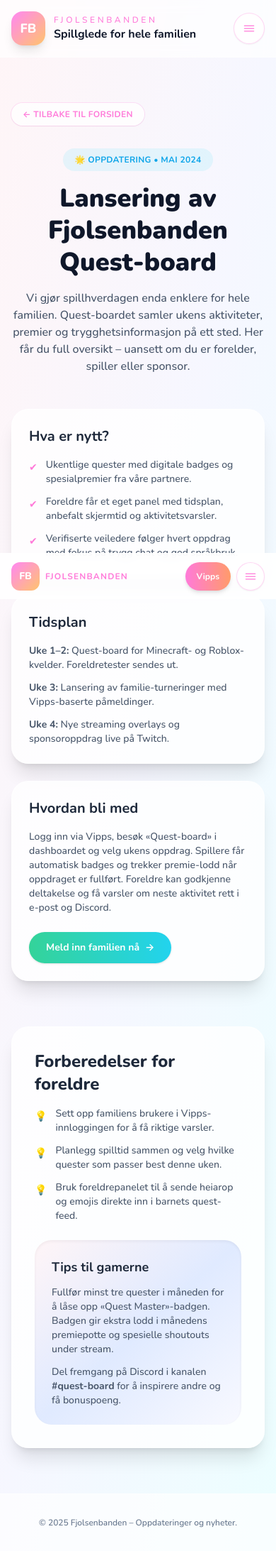
After one commit to XS227/Fjolsenbanden, a PHP site: page /updates.php in a window 390 px wide. The commit adds this page. Shown: the whole page at 71% size. Run offline with PHP 8.4, Linux system fonts and the light colour scheme; some libraries are stand-ins or nearby versions.

Commit message:
Create updates page and responsive mobile menu

```diff
--- /dev/null
+++ b/updates.php
@@ -0,0 +1,249 @@
+<?php
+$navLinks = [
+    ['href' => 'updates.php', 'label' => 'Oppdateringer'],
+    ['href' => 'index.php#medlem', 'label' => 'Medlemskap'],
+    ['href' => 'index.php#premier', 'label' => 'Premier'],
+    ['href' => 'index.php#aktiviteter', 'label' => 'Aktiviteter'],
+    ['href' => 'index.php#foreldre', 'label' => 'Foreldre'],
+    ['href' => 'index.php#community', 'label' => 'Community'],
+    ['href' => 'index.php#sponsor', 'label' => 'Sponsorer'],
+];
+?>
+<!DOCTYPE html>
+<html lang="no">
+  <head>
+    <meta charset="UTF-8" />
+    <meta name="viewport" content="width=device-width, initial-scale=1.0" />
+    <title>Fjolsenbanden – Oppdatering: Quest-board</title>
+    <script src="https://cdn.tailwindcss.com"></script>
+    <link rel="preconnect" href="https://fonts.googleapis.com" />
+    <link rel="preconnect" href="https://fonts.gstatic.com" crossorigin />
+    <link href="https://fonts.googleapis.com/css2?family=Nunito:wght@500;700;800;900&display=swap" rel="stylesheet" />
+    <style>
+      body {
+        font-family: "Nunito", system-ui, -apple-system, BlinkMacSystemFont, "Segoe UI", sans-serif;
+      }
+    </style>
+  </head>
+  <body id="top" class="relative min-h-screen overflow-x-hidden bg-gradient-to-br from-[#FFF5F7] via-[#F6F7FF] to-[#ECFEFF] text-slate-900">
+    <header class="sticky top-0 z-40 border-b border-white/40 bg-white/70 backdrop-blur">
+      <div class="mx-auto flex max-w-6xl items-center justify-between px-4 py-4">
+        <a class="flex items-center gap-3" href="index.php" aria-label="Gå til forsiden">
+          <div class="flex h-12 w-12 items-center justify-center rounded-2xl bg-gradient-to-br from-[#FF87F3] to-[#FFC46C] text-lg font-extrabold text-white shadow-lg">FB</div>
+          <div class="leading-tight">
+            <span class="block text-xs uppercase tracking-[0.3em] text-[#FF7AD9]">Fjolsenbanden</span>
+            <span class="text-base font-semibold">Spillglede for hele familien</span>
+          </div>
+        </a>
+        <div class="flex items-center gap-3">
+          <nav class="hidden items-center gap-4 text-sm font-semibold text-slate-600 md:flex">
+            <?php foreach ($navLinks as $link): ?>
+              <a class="rounded-full px-4 py-2 transition hover:bg-white/80 hover:text-[#FF7AD9]" href="<?= htmlspecialchars($link['href']) ?>">
+                <?= htmlspecialchars($link['label']) ?>
+              </a>
+            <?php endforeach; ?>
+          </nav>
+          <a class="hidden rounded-full bg-gradient-to-r from-[#FF7AD9] to-[#FF9B6A] px-6 py-3 text-sm font-bold text-white shadow-md transition hover:from-[#FF87F3] hover:to-[#FFB86C] sm:inline-flex" href="index.php#foreldre">
+            Logg inn med Vipps
+          </a>
+          <button
+            type="button"
+            class="inline-flex h-11 w-11 items-center justify-center rounded-full border border-[#FF7AD9]/30 bg-white text-[#FF7AD9] shadow-sm transition hover:border-[#FF7AD9] md:hidden"
+            aria-controls="mobile-menu-panel"
+            aria-expanded="false"
+            data-menu-toggle
+          >
+            <span class="sr-only">Åpne meny</span>
+            <svg xmlns="http://www.w3.org/2000/svg" viewBox="0 0 24 24" fill="currentColor" class="h-5 w-5">
+              <path d="M4 7.5h16M4 12h16M4 16.5h16" stroke="currentColor" stroke-width="1.5" stroke-linecap="round" />
+            </svg>
+          </button>
+        </div>
+      </div>
+    </header>
+
+    <div id="mobile-menu-panel" class="fixed inset-0 z-50 hidden md:hidden" role="dialog" aria-modal="true">
+      <div class="absolute inset-0 bg-slate-900/50" data-menu-close aria-hidden="true"></div>
+      <nav class="absolute left-1/2 top-24 w-[calc(100%-2rem)] max-w-sm -translate-x-1/2 space-y-4 rounded-3xl bg-white/95 p-6 shadow-2xl">
+        <div class="flex items-center justify-between">
+          <div class="flex items-center gap-3">
+            <div class="flex h-10 w-10 items-center justify-center rounded-xl bg-gradient-to-br from-[#FF87F3] to-[#FFC46C] text-sm font-extrabold text-white">FB</div>
+            <span class="text-sm font-semibold text-slate-700">Meny</span>
+          </div>
+          <button type="button" class="inline-flex h-9 w-9 items-center justify-center rounded-full border border-[#FF7AD9]/30 text-[#FF7AD9] transition hover:border-[#FF7AD9]" data-menu-close>
+            <span class="sr-only">Lukk meny</span>
+            <svg xmlns="http://www.w3.org/2000/svg" viewBox="0 0 24 24" fill="none" class="h-4 w-4">
+              <path d="M6 6l12 12M18 6L6 18" stroke="currentColor" stroke-width="1.5" stroke-linecap="round" />
+            </svg>
+          </button>
+        </div>
+        <div class="space-y-2 text-sm font-semibold text-slate-600">
+          <?php foreach ($navLinks as $link): ?>
+            <a class="flex items-center justify-between rounded-2xl border border-transparent bg-slate-50 px-4 py-3 transition hover:border-[#FF7AD9]/40 hover:bg-white hover:text-[#FF7AD9]" href="<?= htmlspecialchars($link['href']) ?>" data-menu-close>
+              <?= htmlspecialchars($link['label']) ?>
+              <span aria-hidden>→</span>
+            </a>
+          <?php endforeach; ?>
+        </div>
+        <a class="inline-flex w-full items-center justify-center gap-2 rounded-full bg-gradient-to-r from-[#FF7AD9] to-[#FF9B6A] px-6 py-3 text-sm font-bold text-white shadow-md transition hover:from-[#FF87F3] hover:to-[#FFB86C]" href="index.php#foreldre" data-menu-close>
+          Logg inn med Vipps
+        </a>
+      </nav>
+    </div>
+
+    <main class="mx-auto max-w-5xl px-4 py-16">
+      <a class="inline-flex items-center gap-2 rounded-full bg-white/80 px-4 py-2 text-xs font-semibold uppercase tracking-wide text-[#FF7AD9] shadow-sm ring-1 ring-[#FF7AD9]/20 transition hover:bg-white" href="index.php">
+        ← Tilbake til forsiden
+      </a>
+      <header class="mt-8 space-y-4 text-center">
+        <span class="inline-flex items-center gap-2 rounded-full bg-[#22D3EE]/10 px-4 py-2 text-xs font-semibold uppercase tracking-wide text-[#0EA5E9]">
+          🌟 Oppdatering • Mai 2024
+        </span>
+        <h1 class="text-4xl font-black leading-tight sm:text-5xl">Lansering av Fjolsenbanden Quest-board</h1>
+        <p class="mx-auto max-w-3xl text-base text-slate-600">
+          Vi gjør spillhverdagen enda enklere for hele familien. Quest-boardet samler ukens aktiviteter, premier og trygghetsinformasjon på ett sted.
+          Her får du full oversikt – uansett om du er forelder, spiller eller sponsor.
+        </p>
+      </header>
+
+      <section class="mt-12 grid gap-6 md:grid-cols-3">
+        <article class="rounded-3xl border border-white/60 bg-white/80 p-6 shadow-xl">
+          <h2 class="text-xl font-bold text-slate-800">Hva er nytt?</h2>
+          <ul class="mt-4 space-y-3 text-sm text-slate-600">
+            <li class="flex items-start gap-3">
+              <span class="mt-1 text-[#FF7AD9]">✔</span>
+              <span>Ukentlige quester med digitale badges og spesialpremier fra våre partnere.</span>
+            </li>
+            <li class="flex items-start gap-3">
+              <span class="mt-1 text-[#FF7AD9]">✔</span>
+              <span>Foreldre får et eget panel med tidsplan, anbefalt skjermtid og aktivitetsvarsler.</span>
+            </li>
+            <li class="flex items-start gap-3">
+              <span class="mt-1 text-[#FF7AD9]">✔</span>
+              <span>Verifiserte veiledere følger hvert oppdrag med fokus på trygg chat og god språkbruk.</span>
+            </li>
+          </ul>
+        </article>
+
+        <article class="rounded-3xl border border-white/60 bg-white/80 p-6 shadow-xl">
+          <h2 class="text-xl font-bold text-slate-800">Tidsplan</h2>
+          <ul class="mt-4 space-y-3 text-sm text-slate-600">
+            <li>
+              <strong>Uke 1–2:</strong> Quest-board for Minecraft- og Roblox-kvelder. Foreldretester sendes ut.
+            </li>
+            <li>
+              <strong>Uke 3:</strong> Lansering av familie-turneringer med Vipps-baserte påmeldinger.
+            </li>
+            <li>
+              <strong>Uke 4:</strong> Nye streaming overlays og sponsoroppdrag live på Twitch.
+            </li>
+          </ul>
+        </article>
+
+        <article class="rounded-3xl border border-white/60 bg-white/80 p-6 shadow-xl">
+          <h2 class="text-xl font-bold text-slate-800">Hvordan bli med</h2>
+          <p class="mt-4 text-sm text-slate-600">
+            Logg inn via Vipps, besøk «Quest-board» i dashboardet og velg ukens oppdrag. Spillere får automatisk badges og trekker premie-lodd når oppdraget er fullført. Foreldre kan godkjenne deltakelse og få varsler om neste aktivitet rett i e-post og Discord.
+          </p>
+          <a class="mt-6 inline-flex items-center gap-2 rounded-full bg-gradient-to-r from-[#34D399] to-[#22D3EE] px-6 py-3 text-sm font-semibold text-white shadow transition hover:from-[#22C55E] hover:to-[#0EA5E9]" href="index.php#medlem">
+            Meld inn familien nå
+            <span aria-hidden>→</span>
+          </a>
+        </article>
+      </section>
+
+      <section class="mt-16 rounded-3xl border border-white/60 bg-white/80 p-8 shadow-xl">
+        <h2 class="text-2xl font-extrabold text-slate-800">Forberedelser for foreldre</h2>
+        <div class="mt-4 grid gap-6 md:grid-cols-2">
+          <ul class="space-y-3 text-sm text-slate-600">
+            <li class="flex items-start gap-3">
+              <span class="mt-1 text-[#22D3EE]">💡</span>
+              <span>Sett opp familiens brukere i Vipps-innloggingen for å få riktige varsler.</span>
+            </li>
+            <li class="flex items-start gap-3">
+              <span class="mt-1 text-[#22D3EE]">💡</span>
+              <span>Planlegg spilltid sammen og velg hvilke quester som passer best denne uken.</span>
+            </li>
+            <li class="flex items-start gap-3">
+              <span class="mt-1 text-[#22D3EE]">💡</span>
+              <span>Bruk foreldrepanelet til å sende heiarop og emojis direkte inn i barnets quest-feed.</span>
+            </li>
+          </ul>
+          <div class="rounded-3xl bg-gradient-to-br from-[#FFF5F7] via-[#E0EAFF] to-[#F8F9FF] p-6 text-sm text-slate-600 shadow-inner">
+            <h3 class="text-lg font-semibold text-slate-800">Tips til gamerne</h3>
+            <p class="mt-3">
+              Fullfør minst tre quester i måneden for å låse opp «Quest Master»-badgen. Badgen gir ekstra lodd i månedens premiepotte og spesielle shoutouts under stream.
+            </p>
+            <p class="mt-3">
+              Del fremgang på Discord i kanalen <strong>#quest-board</strong> for å inspirere andre og få bonuspoeng.
+            </p>
+          </div>
+        </div>
+      </section>
+    </main>
+
+    <footer class="border-t border-white/40 bg-white/70 py-8 text-center text-xs text-slate-500">
+      © <?= date('Y') ?> Fjolsenbanden – Oppdateringer og nyheter.
+    </footer>
+
+    <div class="fixed inset-x-0 bottom-0 z-40 border-t border-white/60 bg-white/90 backdrop-blur md:hidden">
+      <div class="mx-auto flex max-w-6xl items-center justify-between px-4 py-3">
+        <a href="#top" class="flex items-center gap-2" data-menu-close>
+          <div class="flex h-10 w-10 items-center justify-center rounded-xl bg-gradient-to-br from-[#FF87F3] to-[#FFC46C] text-sm font-extrabold text-white">FB</div>
+          <span class="text-xs font-semibold uppercase tracking-widest text-[#FF7AD9]">Fjolsenbanden</span>
+        </a>
+        <div class="flex items-center gap-2">
+          <a class="inline-flex h-10 items-center justify-center rounded-full bg-gradient-to-r from-[#FF7AD9] to-[#FF9B6A] px-4 text-xs font-bold text-white shadow-md transition hover:from-[#FF87F3] hover:to-[#FFB86C]" href="index.php#foreldre" data-menu-close>
+            Vipps
+          </a>
+          <button
+            type="button"
+            class="inline-flex h-10 w-10 items-center justify-center rounded-full border border-[#FF7AD9]/30 bg-white text-[#FF7AD9] shadow-sm transition hover:border-[#FF7AD9]"
+            aria-controls="mobile-menu-panel"
+            aria-expanded="false"
+            data-menu-toggle
+          >
+            <span class="sr-only">Åpne meny</span>
+            <svg xmlns="http://www.w3.org/2000/svg" viewBox="0 0 24 24" fill="currentColor" class="h-5 w-5">
+              <path d="M4 7.5h16M4 12h16M4 16.5h16" stroke="currentColor" stroke-width="1.5" stroke-linecap="round" />
+            </svg>
+          </button>
+        </div>
+      </div>
+    </div>
+
+    <script>
+      document.addEventListener('DOMContentLoaded', () => {
+        const menuPanel = document.getElementById('mobile-menu-panel');
+        if (!menuPanel) return;
+
+        const toggleButtons = document.querySelectorAll('[data-menu-toggle]');
+        const setMenuState = (open) => {
+          menuPanel.classList.toggle('hidden', !open);
+          document.body.classList.toggle('overflow-hidden', open);
+          toggleButtons.forEach((btn) => btn.setAttribute('aria-expanded', open ? 'true' : 'false'));
+        };
+
+        toggleButtons.forEach((btn) => {
+          btn.addEventListener('click', () => {
+            const isHidden = menuPanel.classList.contains('hidden');
+            setMenuState(isHidden);
+          });
+        });
+
+        document.addEventListener('click', (event) => {
+          const closeTarget = event.target.closest('[data-menu-close]');
+          if (closeTarget && !menuPanel.classList.contains('hidden')) {
+            setMenuState(false);
+          }
+        });
+
+        document.addEventListener('keydown', (event) => {
+          if (event.key === 'Escape' && !menuPanel.classList.contains('hidden')) {
+            setMenuState(false);
+          }
+        });
+      });
+    </script>
+  </body>
+</html>
```
Also changed, not shown: idex.html (deleted, +0 -126 lines), index.php (+113 -10 lines).
